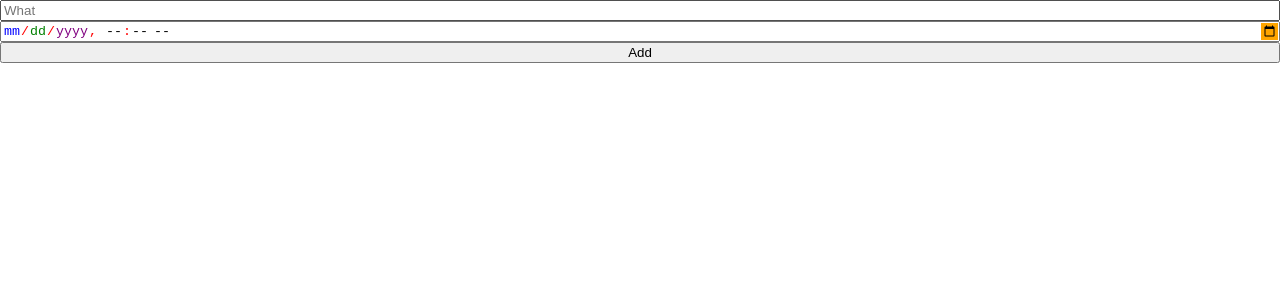
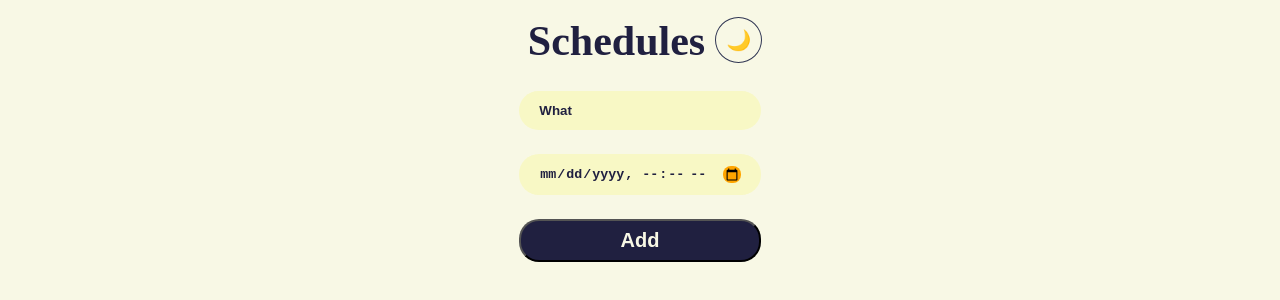
Before and after one commit to Cj-K-7/scheduler, a React (Create React App) app: page / in a window 1280 px wide. Shown: the top 300 px of the page. Built offline with nearby package versions, Linux system fonts and the light colour scheme.

Commit message:
Form/List base complete

```diff
--- a/src/App.tsx
+++ b/src/App.tsx
@@ -1,4 +1,4 @@
-import Schedular from "./Schedular";
+import Schedular from "./components/Schedular";
 import { GlobalStyle } from "./styles/globalStyle";
 import { useRecoilValue } from 'recoil';
 import { ThemeProvider } from 'styled-components';
--- a/src/Schedular.tsx
+++ /dev/null
@@ -1,83 +0,0 @@
-import { useForm } from "react-hook-form";
-import styled from "styled-components";
-
-interface IForm {
-  What: string;
-  When: string;
-}
-
-const Container = styled.div`
-`;
-const Form = styled.form`
-    display: flex;
-    flex-direction: column;`;
-const What = styled.input.attrs({ type: "text" })``;
-const When = styled.input.attrs({ type: "datetime-local" })`
-  ::-webkit-datetime-edit {
-    padding: 0;
-  }
-  ::-webkit-datetime-edit-fields-wrapper {
-    background: #ffffff;
-  }
-  ::-webkit-datetime-edit-text {
-    color: red;
-  }
-  ::-webkit-datetime-edit-month-field {
-    color: blue;
-  }
-  ::-webkit-datetime-edit-day-field {
-    color: green;
-  }
-  ::-webkit-datetime-edit-year-field {
-    color: purple;
-  }
-  ::-webkit-calendar-picker-indicator {
-    background-color: orange;
-  }
-`;
-const Btn = styled.button``;
-const Err = styled.span`
-    color: red;
-    font-size: 12px;
-    opacity : 0.5;
-`;
-
-function Schedular() {
-  const {
-    register,
-    handleSubmit,
-    formState: { errors },
-    setError
-  } = useForm<IForm>();
-
-  const onValid =(data: any) =>{
-      if(data.What === ""){
-        setError(
-          "What",{},{shouldFocus : true}
-        );
-      }
-  }
-
-  return (
-    <Container>
-      <Form onSubmit={handleSubmit(onValid)}>
-        <What
-          {...register("What", {
-            required: "Wirte Task / meetings / Events / Anniversaries",
-          })}
-          placeholder="What"
-        />
-        <Err>{errors?.What?.message}</Err>
-        <When
-          {...register("When", {
-            required: "We need date/time",
-          })}
-        />
-        <Err>{errors?.When?.message}</Err>
-        <Btn> Add </Btn>
-      </Form>
-    </Container>
-  );
-}
-
-export default Schedular;
--- a/src/atoms.ts
+++ b/src/atoms.ts
@@ -5,3 +5,14 @@ export const isDarkAtom = atom({
     key: "isDark",
     default: false
 })
+
+interface ISchedule {
+    id: number;
+    text: string;
+    time: string;
+    category: "to_Do"|"Doing"|"Done"
+}
+export const scheduleList = atom<ISchedule[]>({
+    key: "schedule",
+    default: []
+})
--- /dev/null
+++ b/src/components/Form.tsx
@@ -0,0 +1,102 @@
+import { useForm } from "react-hook-form";
+import { useSetRecoilState } from "recoil";
+import styled from "styled-components";
+import { scheduleList } from "../atoms";
+
+interface IForm {
+    What: string;
+    When: string;
+  }
+
+const FormBox = styled.form`
+  max-width: 1000px;
+  display: flex;
+  flex-direction: column;
+  margin : 20px 0px;
+  input {
+    margin-bottom: 12px;
+    padding: 12px 20px;
+  }
+`;
+const What = styled.input.attrs({ type: "text" })`
+  border: none;
+  font-weight: 600;
+  border-radius: 20px;
+  color: ${(p) => p.theme.textColor};
+  background-color: ${(p) => p.theme.bgColor2};
+  &::placeholder{
+    color: ${(p) => p.theme.textColor};
+  }
+`;
+const When = styled.input.attrs({ type: "datetime-local" })`
+  border: none;
+  font-weight: 600;
+  border-radius: 20px;
+  color: ${(p) => p.theme.textColor};
+  background-color: ${(p) => p.theme.bgColor2};
+  ::-webkit-calendar-picker-indicator {
+    border-radius : 8px;
+    background-color: orange;
+  }
+`;
+const Btn = styled.button`
+  padding: 8px;
+  font-size: 20px;
+  font-weight: 600;
+  border-radius: 20px;
+  color: ${(p) => p.theme.bgColor};
+  background-color: ${(p) => p.theme.textColor};
+  &:hover {
+    color: ${(p) => p.theme.hoverColor};
+  }
+`;
+const Err = styled.span`
+    padding-left : 8px;
+    padding-bottom : 12px;
+    color: ${(p) => p.theme.highlightColor};
+    font-size: 12px;
+    opacity : 0.5;
+`;
+
+function Form() {
+    const setSchedules = useSetRecoilState(scheduleList);
+
+    const onValid =({What , When}: IForm) =>{
+      if (What === "") {
+        setError("What", {}, { shouldFocus: true });
+      }
+      setSchedules((prev) => [
+        { id: Date.now(), text: What, time: When, category: "to_Do" },
+        ...prev,
+      ]);
+      setValue("What", ""); //What 빈칸(default)으로 만들어줌.
+    }
+    const {
+        register,
+        handleSubmit,
+        formState: { errors },
+        setValue,
+        setError
+      } = useForm<IForm>();
+
+  return (
+    <FormBox onSubmit={handleSubmit(onValid)}>
+      <What
+        {...register("What", {
+          required: " \"Wirte Task / meetings / Events / Anniversaries\" ",
+        })}
+        placeholder="What"
+      />
+      <Err>{errors?.What?.message}</Err>
+      <When
+        {...register("When", {
+          required: " \"We need date/time \" ",
+        })}
+      />
+      <Err>{errors?.When?.message}</Err>
+      <Btn> Add </Btn>
+    </FormBox>
+  );
+}
+
+export default Form
--- /dev/null
+++ b/src/components/List.tsx
@@ -0,0 +1,44 @@
+import { useRecoilValue } from "recoil";
+import styled from "styled-components";
+import { scheduleList } from "../atoms";
+
+const Schedule_ul = styled.ul`
+  background-color: ${(p) => p.theme.bgColor1};
+  margin-top: 18px;
+  div {
+    padding : 8px 12px;
+    display: flex;
+    align-items: center;
+    justify-content: space-between;
+  }
+`;
+
+const What = styled.div`
+    padding : 8px;
+`;
+const When = styled.div`
+    padding : 8px;
+`;
+const Btn = styled.button`
+    margin-left:20px;
+    padding : 8px;
+`;
+
+function List() {
+    const schedules= useRecoilValue(scheduleList);
+  return (
+    <Schedule_ul>
+      {schedules.map((s) => (
+        <li key={s.id}>
+          <div>
+            <What>{s.text}</What>
+            <When>{s.time}</When>
+            <Btn>{s.category}</Btn>
+          </div>
+        </li>
+      ))}
+    </Schedule_ul>
+  );
+}
+
+export default List
--- /dev/null
+++ b/src/components/Schedular.tsx
@@ -0,0 +1,59 @@
+import { useRecoilState } from "recoil";
+import styled from "styled-components";
+import { isDarkAtom } from "../atoms";
+import Form from "./Form";
+import List from "./List";
+
+
+
+interface TitleProps{
+  isDark: boolean;
+}
+
+const Container = styled.div`
+  max-width: 100vw;
+  display:flex;
+  flex-direction:column;
+  align-items : center;
+  justify-content: center;
+  margin: 20px;
+`;
+const Title = styled.h1<TitleProps>`
+  font-size : 42px;
+  button{
+    position : relative;
+    bottom : 8px;
+    left : 10px;
+    padding : 10px;
+    border : 1px solid ${p => p.isDark ? "#F8F8E5": "#303653"};
+    border-radius: 50%;
+    font-size : 20px;
+    background-color : transparent;
+    transition : 0.2s;
+    &:hover {
+      background-color : ${p => p.isDark ? "#F8F8E5": "#303653"};
+      box-shadow : 2px 2px 3px rgba(0,0,0,0.6);
+    }
+  }
+`;
+
+
+function Schedular() {
+  const [isDark, setIsDark] = useRecoilState(isDarkAtom);
+
+
+  return (
+    <Container>
+      <Title isDark={isDark}>
+        Schedules
+        <button onClick={() => setIsDark((prev) => !prev)}>
+          {isDark ? "☀️" : "🌙"}
+        </button>
+      </Title>
+      <Form/>
+      <List/>
+    </Container>
+  );
+}
+
+export default Schedular;
--- a/src/styles/globalStyle.ts
+++ b/src/styles/globalStyle.ts
@@ -28,6 +28,9 @@ footer, header, hgroup, menu, nav, section {
 }
 body {
 	line-height: 1;
+	font-weight : 600;
+	color: ${p=> p.theme.textColor};
+	background-color: ${p=> p.theme.bgColor};
 }
 ol, ul {
 	list-style: none;
--- a/src/styles/theme.ts
+++ b/src/styles/theme.ts
@@ -1,18 +1,18 @@
 import { DefaultTheme } from "styled-components";
 
 export const darkTheme : DefaultTheme ={
-    textColor : "#3A4261",
-    hoverColor : "#6B4270",
-    highlightColor : "#486231",
-    bgColor : "#303653",
-    bgColor1 : "#333554",
-    bgColor2 : "#323756"
+    textColor : "#FFFFBB",
+    hoverColor : "#90BBBB",
+    highlightColor : "#FF8800",
+    bgColor : "#303053",
+    bgColor1 : "#454555",
+    bgColor2 : "#353565"
 }
 export const lightTheme : DefaultTheme ={
-    textColor : "#987095",
-    hoverColor : "F8F8E5",
-    highlightColor : "#977095",
+    textColor : "#202040",
+    hoverColor : "#2080A0",
+    highlightColor : "#FF0088",
     bgColor : "#F8F8E5",
-    bgColor1 : "#E1DBF0",
-    bgColor2 : "#C4BFE3"
+    bgColor1 : "#E0E0E5",
+    bgColor2 : "#F8F8C5"
 }
```
